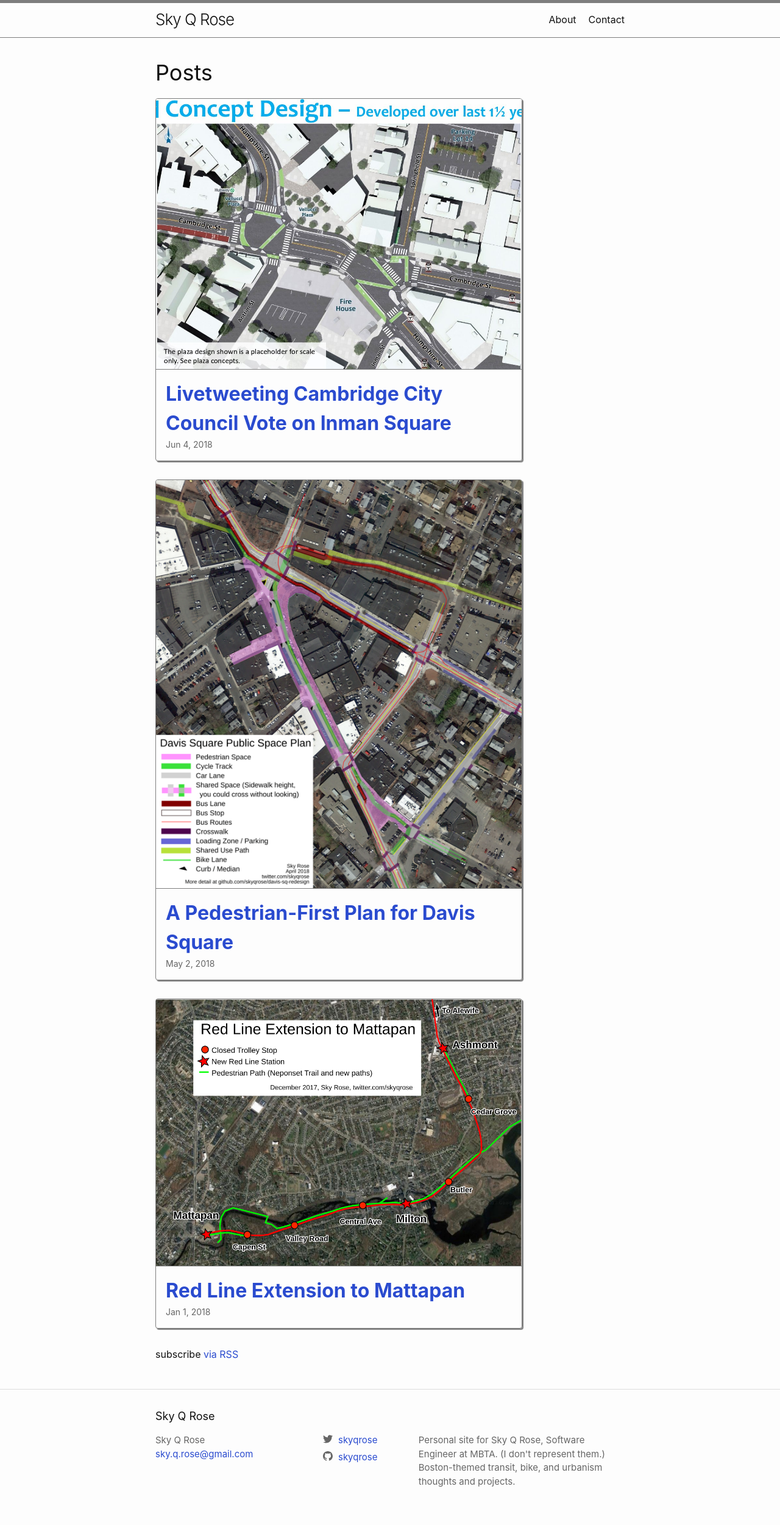
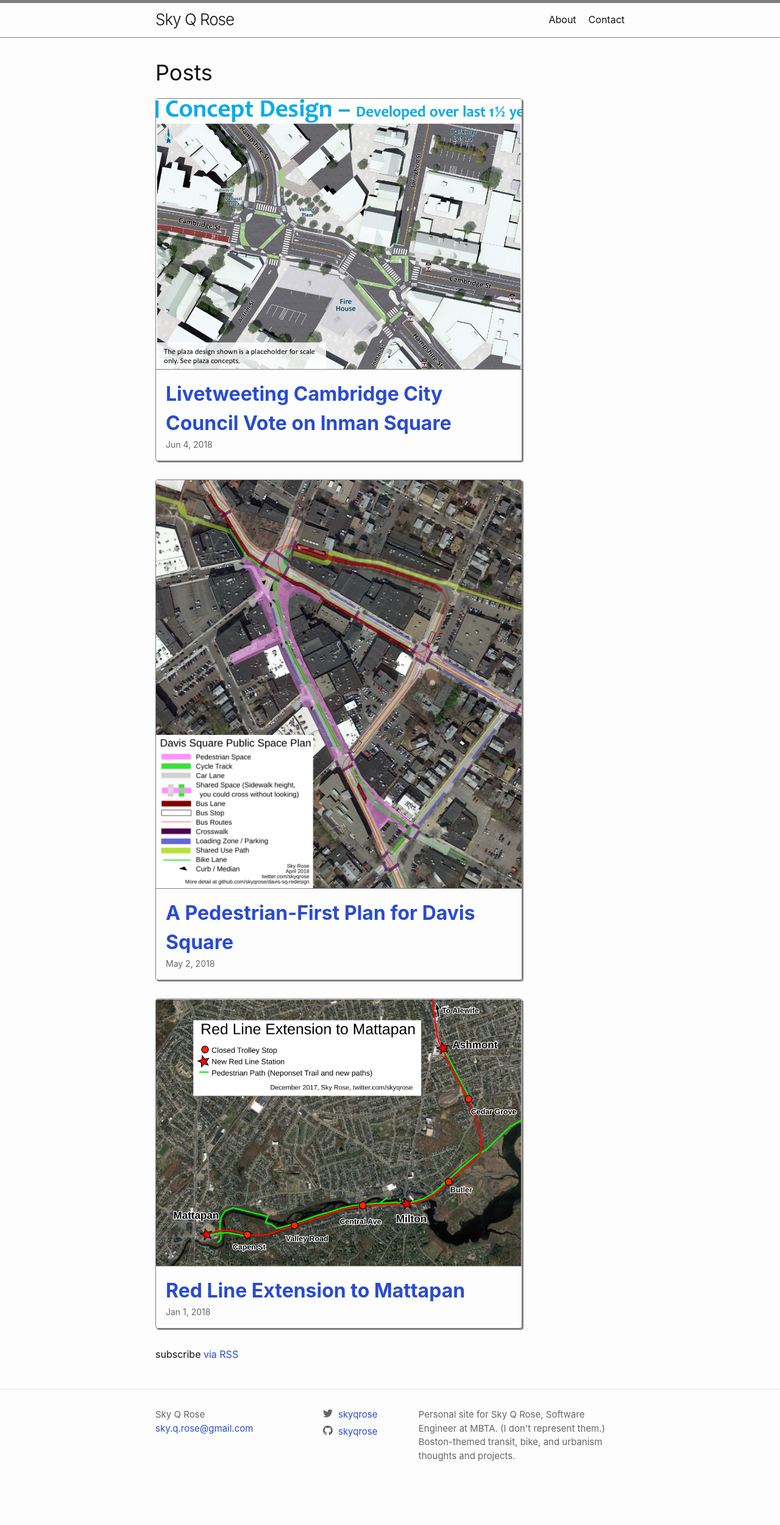
Before and after one commit to skyqrose/skyqrose, a Jekyll site: the page built from index.html, in a window 1280 px wide. Shown: the whole page at 61% size. Built offline with Jekyll 4.4.1, drawn with Linux system fonts in a browser that asks for light colours; after the commit the page ends 2458 px from its top, so only the background shows below that.

Commit message:
remove title in footer

```diff
--- a/_includes/footer.html
+++ b/_includes/footer.html
@@ -3,21 +3,15 @@
 
   <div class="wrapper">
 
-    <h2 class="footer-heading">{{ site.title | escape }}</h2>
-
     <div class="footer-col-wrapper">
       <div class="footer-col footer-col-1">
         <ul class="contact-list">
           <li>
-            {%- if site.author -%}
-              {{ site.author | escape }}
-            {%- else -%}
-              {{ site.title | escape }}
-            {%- endif -%}
-            </li>
-            {%- if site.email -%}
+            {{ site.title | escape }}
+          </li>
+          {%- if site.email -%}
             <li><a href="mailto:{{ site.email }}">{{ site.email }}</a></li>
-            {%- endif -%}
+          {%- endif -%}
         </ul>
       </div>
 
--- a/_sass/components/_footer.scss
+++ b/_sass/components/_footer.scss
@@ -5,11 +5,6 @@
   border-top: 1px solid $color-border-light;
   margin-top: $spacing-unit;
   padding: $spacing-unit 0;
-}
-
-.footer-heading {
-  @include relative-font-size(1.125);
-  margin-bottom: $spacing-unit / 2;
 }
 
 .contact-list,
```
